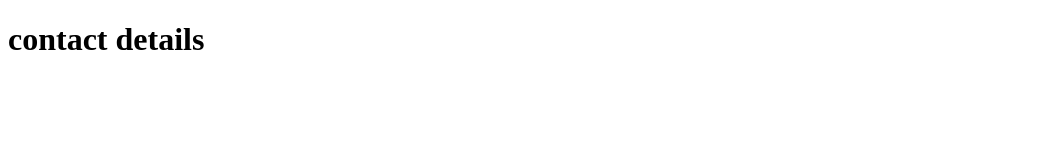
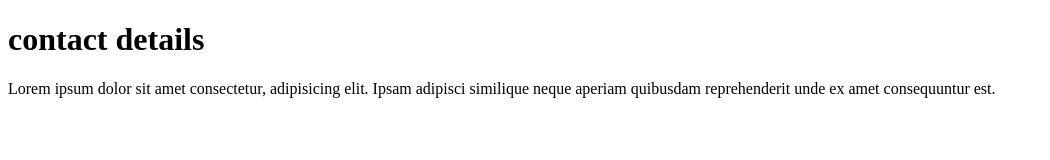
Before and after one commit to MarkPalmer87/Class_Example_5-9-24, a plain HTML site: page Index.html in a window 1280 px wide. Shown: the whole page, without its empty margins (0-1050 px from the left). Drawn offline with Linux system fonts and the light colour scheme.

Commit message:
added new content

```diff
--- a/Index.html
+++ b/Index.html
@@ -7,5 +7,6 @@
 </head>
 <body>
     <h1>contact details</h1>
+    <p>Lorem ipsum dolor sit amet consectetur, adipisicing elit. Ipsam adipisci similique neque aperiam quibusdam reprehenderit unde ex amet consequuntur est.</p>
 </body>
 </html>
```
